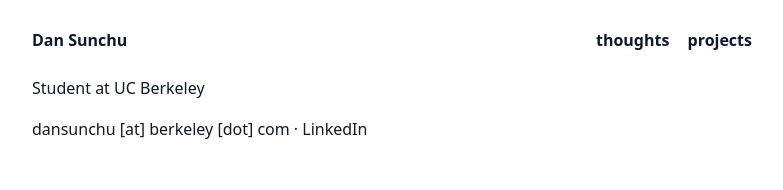
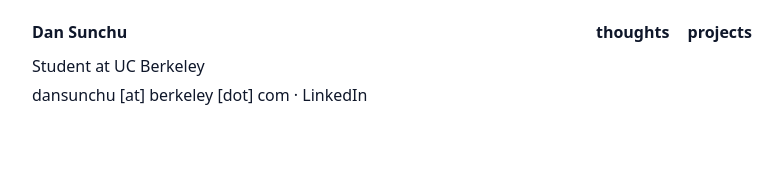
Before and after one commit to dksunchu123/dksunchu123.github.io, a plain HTML site: page index.html in a window 1280 px wide. Shown: the whole page, without its empty margins (248-1031 px from the left). Drawn offline with Linux system fonts and the light colour scheme.

Commit message:
Add files via upload

```diff
--- a/styles.css
+++ b/styles.css
@@ -1,8 +1,9 @@
 body { font-family: system-ui, sans-serif; color:#0f172a; line-height:1.6; margin:0; }
-.wrap { max-width:720px; margin:0 auto; padding:28px 18px; }
-.top { display:flex; justify-content:space-between; margin-bottom:22px; }
+.wrap { max-width:720px; margin:0 auto; padding:20px 18px; } /* reduced top padding */
+.top { display:flex; justify-content:space-between; margin-bottom:8px; } /* less space below nav */
 .brand { font-weight:600; color:inherit; text-decoration:none; }
 nav a { margin-left:14px; font-weight:600; text-decoration:none; color:inherit; }
 nav a:hover { text-decoration:underline; }
+main p { margin:4px 0; } /* tighter line spacing */
 a.plain, a.plain:visited, a.plain:active { color:inherit; text-decoration:none; }
 a.plain:hover { text-decoration:underline; }
```
